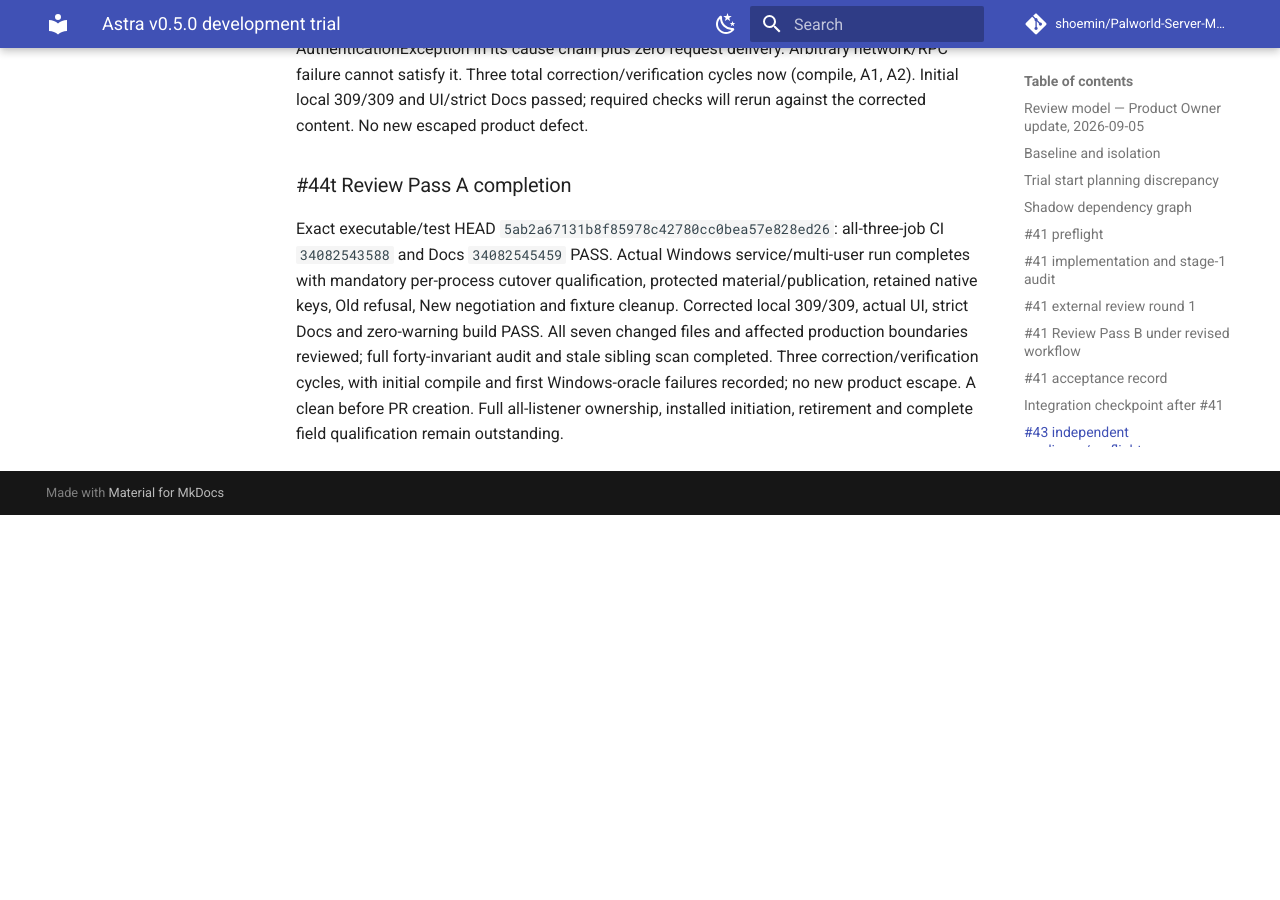
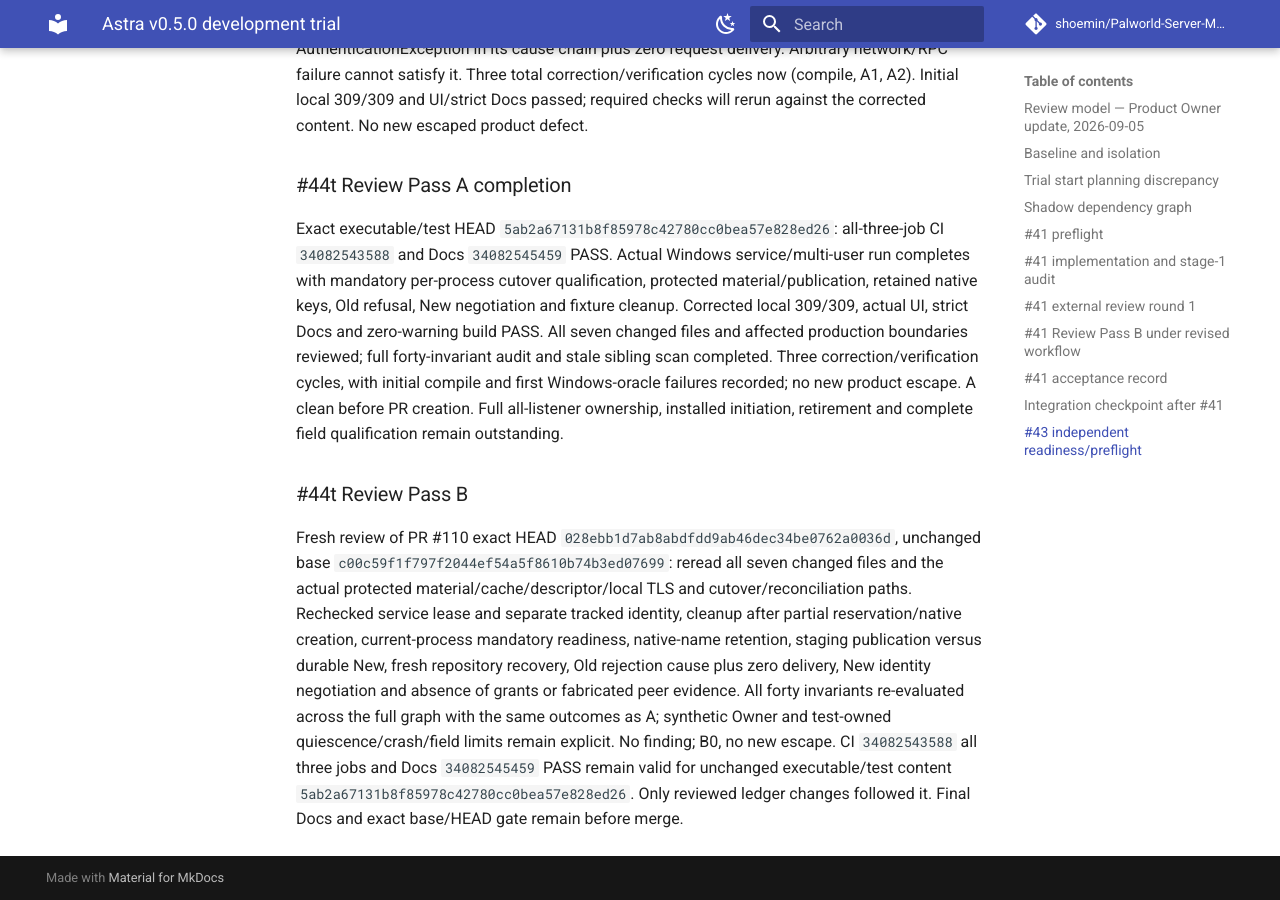
Before and after one commit to shoemin/Palworld-Server-Manager, an MkDocs documentation site: the page built from docs/experiments/astra-v0.5.0-trial.md, in a window 1280 px wide and 900 px high, scrolled down 198212 px. Built offline with MkDocs 1.6.1 and Material for MkDocs 9.7.7, drawn with Linux system fonts in a browser that asks for light colours; comment, search, counter and statistics services are not loaded; before the commit the page ends 198727 px from its top, so only the background shows below that; part of the change alters nothing that is shown.

```diff
--- a/docs/experiments/astra-v0.5.0-trial.md
+++ b/docs/experiments/astra-v0.5.0-trial.md
@@ -2123,3 +2123,8 @@ A2 actual Windows run `34082339071` (job `101619884018`) failed at the deliberat
 ### #44t Review Pass A completion
 
 Exact executable/test HEAD `5ab2a67131b8f85978c42780cc0bea57e828ed26`: all-three-job CI `34082543588` and Docs `34082545459` PASS. Actual Windows service/multi-user run completes with mandatory per-process cutover qualification, protected material/publication, retained native keys, Old refusal, New negotiation and fixture cleanup. Corrected local 309/309, actual UI, strict Docs and zero-warning build PASS. All seven changed files and affected production boundaries reviewed; full forty-invariant audit and stale sibling scan completed. Three correction/verification cycles, with initial compile and first Windows-oracle failures recorded; no new product escape. A clean before PR creation. Full all-listener ownership, installed initiation, retirement and complete field qualification remain outstanding.
+
+
+### #44t Review Pass B
+
+Fresh review of PR #110 exact HEAD `028ebb1d7ab8abdfdd9ab46dec34be0762a0036d`, unchanged base `c00c59f1f797f2044ef54a5f8610b74b3ed07699`: reread all seven changed files and the actual protected material/cache/descriptor/local TLS and cutover/reconciliation paths. Rechecked service lease and separate tracked identity, cleanup after partial reservation/native creation, current-process mandatory readiness, native-name retention, staging publication versus durable New, fresh repository recovery, Old rejection cause plus zero delivery, New identity negotiation and absence of grants or fabricated peer evidence. All forty invariants re-evaluated across the full graph with the same outcomes as A; synthetic Owner and test-owned quiescence/crash/field limits remain explicit. No finding; B0, no new escape. CI `34082543588` all three jobs and Docs `34082545459` PASS remain valid for unchanged executable/test content `5ab2a67131b8f85978c42780cc0bea57e828ed26`. Only reviewed ledger changes followed it. Final Docs and exact base/HEAD gate remain before merge.
```
